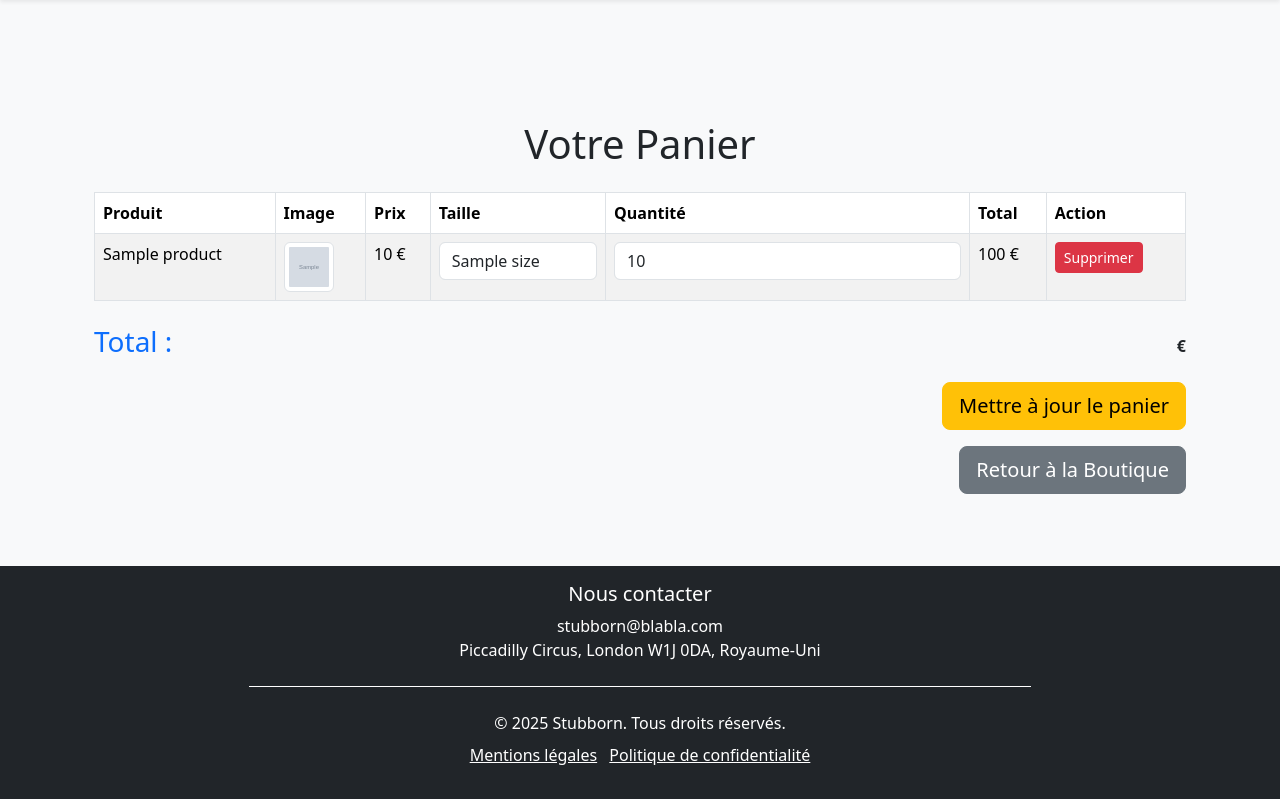
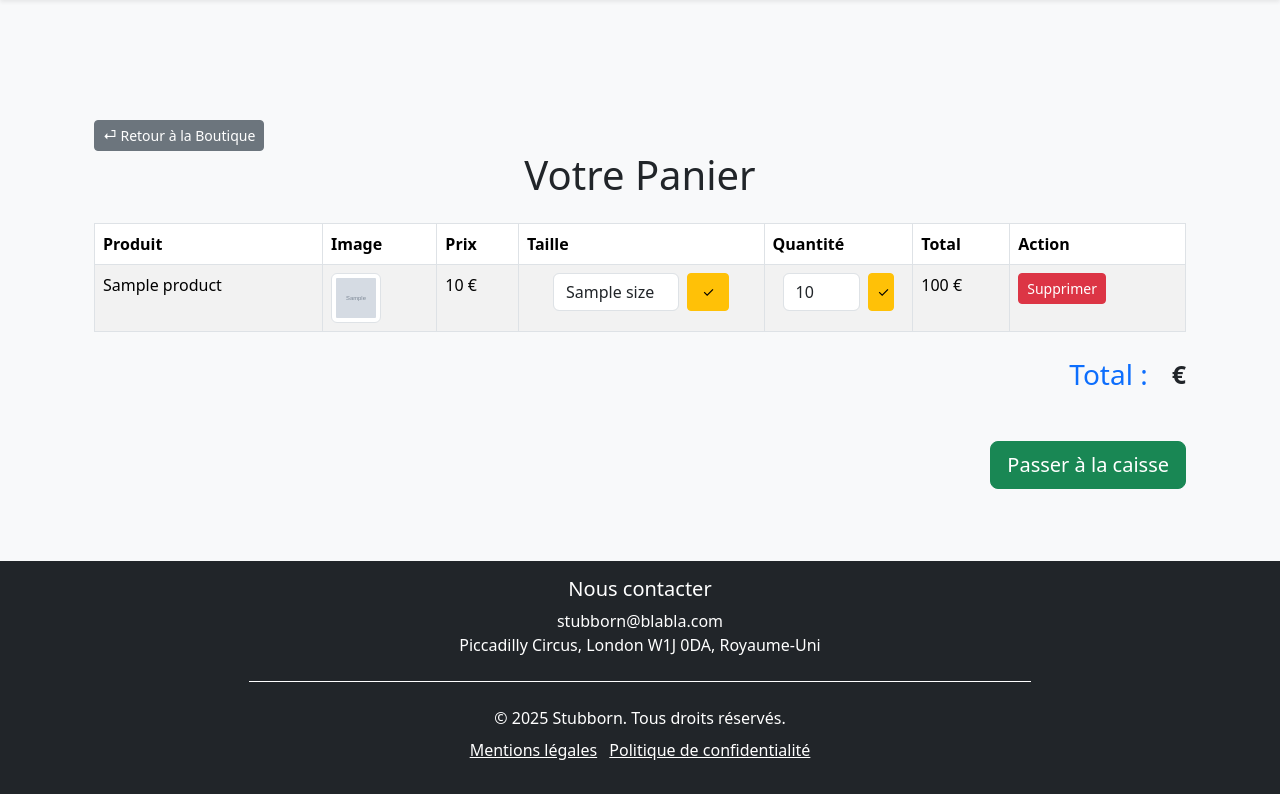
Before and after one commit to Emmatremlet/stubborn-ecommerce, a Symfony app: template templates/cart/index.html.twig in a window 1280 px wide. Shown: the part 144-943 px from the top of the page. Run offline with Twig, Linux system fonts and the light colour scheme; the template is opened without the code that fills it: most values are stand-ins (such as "Sample title", 1, 10 or a date in 2020); grey boxes marked "Sample" are stand-in pictures; style sheets or scripts are compiled from the project's sources; some libraries are stand-ins or nearby versions.

Commit message:
fix: :sparkles: fix a bug of cart

```diff
--- a/src/Entity/Cart.php
+++ b/src/Entity/Cart.php
@@ -78,7 +78,7 @@ class Cart
         $total = 0;
 
         foreach ($this->products as $product) {
-            $total += $product->getPrice();
+            $total += $product->getPrice() * $product->getQuantity();
         }
 
         return $total;
--- a/templates/base.html.twig
+++ b/templates/base.html.twig
@@ -59,6 +59,16 @@
 				</div>
 			</div>
 		</nav>
+	{% for type, messages in app.flashes %}
+		{% for message in messages %}
+			<div class="alert alert-{{ type }} alert-dismissible fade show" role="alert">
+				{{ message }}
+				<button type="button" class="btn-close" data-bs-dismiss="alert" aria-label="Close"></button>
+			</div>
+		{% endfor %}
+	{% endfor %}
+
+
 
 		<!-- Contenu principal -->
 		<main class="container py-5 my-4 flex-grow-1"> {% block body %}{% endblock %}
@@ -97,5 +107,17 @@
 			{% block javascripts %}
 				{{ encore_entry_script_tags('app') }}
 			{% endblock %}
+			<script>
+				document.addEventListener('DOMContentLoaded', function () {
+					const alerts = document.querySelectorAll('.alert');
+					alerts.forEach((alert) => {
+						setTimeout(() => {
+							alert.classList.remove('show');
+							alert.addEventListener('transitionend', () => alert.remove());
+						}, 5000);
+					});
+				});
+			</script>
+
 		</body>
 	</html>
--- a/templates/cart/index.html.twig
+++ b/templates/cart/index.html.twig
@@ -5,7 +5,11 @@
 
 {% block body %}
 	<div class="container mt-5">
+		<div>
+			<a href="{{ path('products') }}" class="btn btn-secondary btn-sm mr-3">⏎ Retour à la Boutique</a>
+		</div>
 		<h1 class="mb-4 text-center">Votre Panier</h1>
+
 		{% if products is not empty %}
 			<div class="table-responsive">
 				<form action="{{ path('cart_update') }}" method="post">
@@ -26,19 +30,31 @@
 								<tr>
 									<td>{{ product.name }}</td>
 									<td>
-										<img src="{{ asset('images/' ~ product.image) }}" alt="{{ product.name }}" class="img-thumbnail" style="width: 50px; height: 50px;">
+										<img src="{{ asset('images/' ~ product.image) }}" alt="{{ product.name }}" class="img-thumbnail " style="width: 50px; height: 50px;">
 									</td>
 									<td>{{ product.price }}
 										€</td>
 									<td>
-										<select name="sizes[{{ product.id }}]" class="form-control">
-											{% for size in product.productSizes %}
-												<option value="{{ size.id }}" {% if size.id == selected_size_id[product.id] %} selected {% endif %}>{{ size.size.name }}</option>
-											{% endfor %}
-										</select>
+										<div class="row gap-2 justify-content-center">
+											<select name="sizes[{{ product.id }}]" class="form-control  w-50 col-6" required>
+												{% for size in product.productSizes %}
+													<option value="{{ size.id }}" {% if size.id == selected_size_id[product.id] %} selected {% endif %}>
+														{{ size.size.name }}
+													</option>
+												{% endfor %}
+											</select>
+											<button type="submit" class="btn btn-warning btn-sm col-2">✓</button>
+										</div>
 									</td>
 									<td>
-										<input type="number" name="quantities[{{ product.id }}]" value="{{ product.quantity }}" min="1" class="form-control"/>
+										<div class="row gap-2 justify-content-center">
+											<select name="quantities[{{ product.id }}]" class="form-control w-50 col-6" required>
+												{% for i in 1..10 %}
+													<option value="{{ i }}" {% if i == product.quantity %} selected {% endif %}>{{ i }}</option>
+												{% endfor %}
+											</select>
+											<button type="submit" class="btn btn-warning btn-sm col-2">✓</button>
+										</div>
 									</td>
 									<td>{{ product.price * product.quantity }}
 										€</td>
@@ -49,19 +65,16 @@
 							{% endfor %}
 						</tbody>
 					</table>
-					<div class="d-flex justify-content-between align-items-center mt-4">
-						<h3 class="text-primary">Total :</h3>
-						<strong>{{ cart.getTotalPrice() }}
-							€</strong>
-					</div>
-					<div class="d-flex justify-content-end mt-3">
-						<button type="submit" class="btn btn-warning btn-lg">Mettre à jour le panier</button>
+					<div class="d-flex justify-content-end align-items-center mt-4 gap-4">
+						<h3 class="text-primary mb-0">Total :</h3>
+						<strong style="font-size:25px;">{{ cart.getTotalPrice() }}€</strong>
 					</div>
 				</form>
 			</div>
-			<div class="d-flex justify-content-end mt-3">
-				<a href="{{ path('products') }}" class="btn btn-secondary btn-lg mr-3">Retour à la Boutique</a>
-				{# <a href="{{ path('checkout') }}" class="btn btn-success btn-lg">Passer à la caisse</a> #}
+
+			<div
+				class="d-flex justify-content-end mt-5">
+				<a href="#" class="btn btn-success btn-lg">Passer à la caisse</a>
 			</div>
 		{% else %}
 			<div class="alert alert-warning mt-4 text-center">
--- a/templates/product/show.html.twig
+++ b/templates/product/show.html.twig
@@ -24,6 +24,12 @@
 									{% endfor %}
 								</select>
 							</div>
+							{% if product.getSelectedSize %}
+								Taille sélectionnée :
+								{{ product.getSelectedSize().getName() }}
+							{% else %}
+								Aucune taille sélectionnée.
+							{% endif %}
 							<button class="btn btn-primary p-2 position-absolute bottom-50 end-0 m-3" type="submit">Ajouter au panier</button>
 						</form>
 					</div>
```
Also changed, not shown: migrations/Version20250122145938.php (added, +35 -0 lines), src/Controller/CartController.php (+48 -29 lines), src/Entity/Product.php (+11 -2 lines), templates/product/list.html.twig (+8 -1 lines), templates/product/updapte.html.twig (added).
